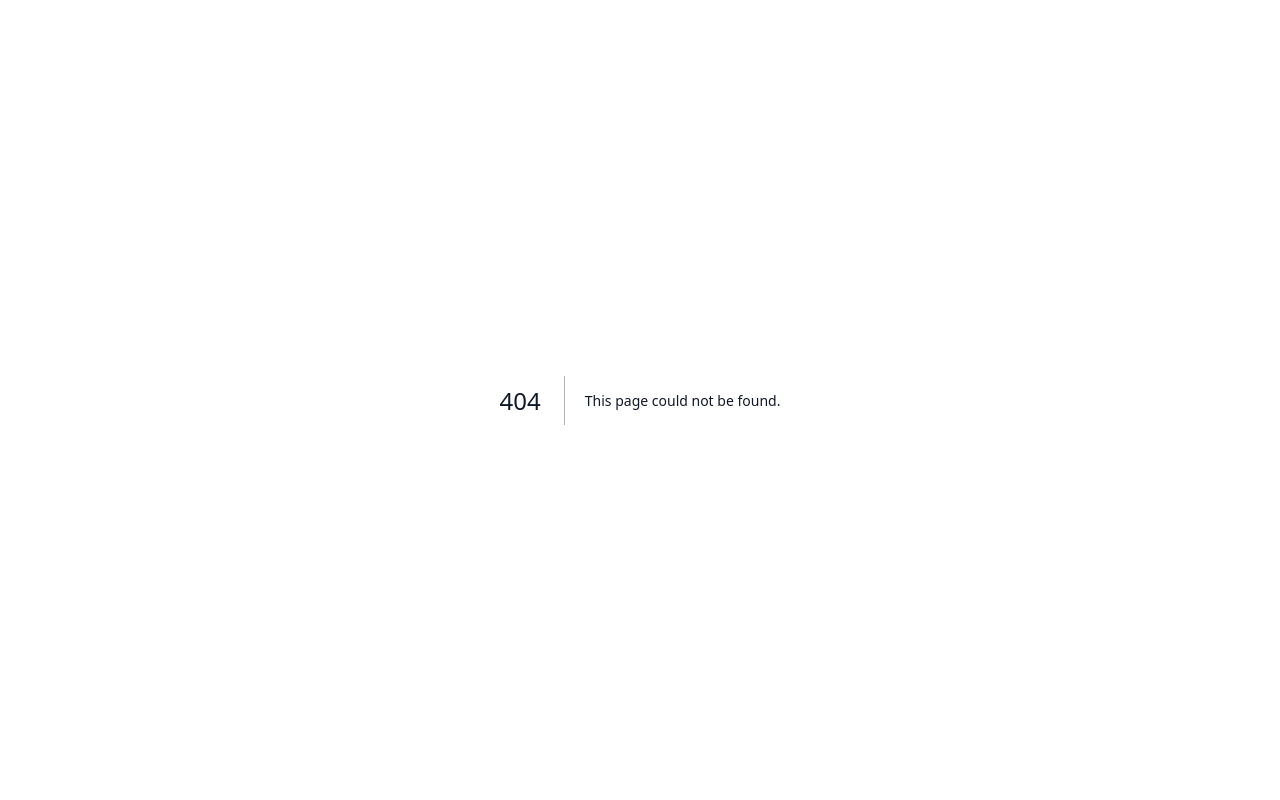
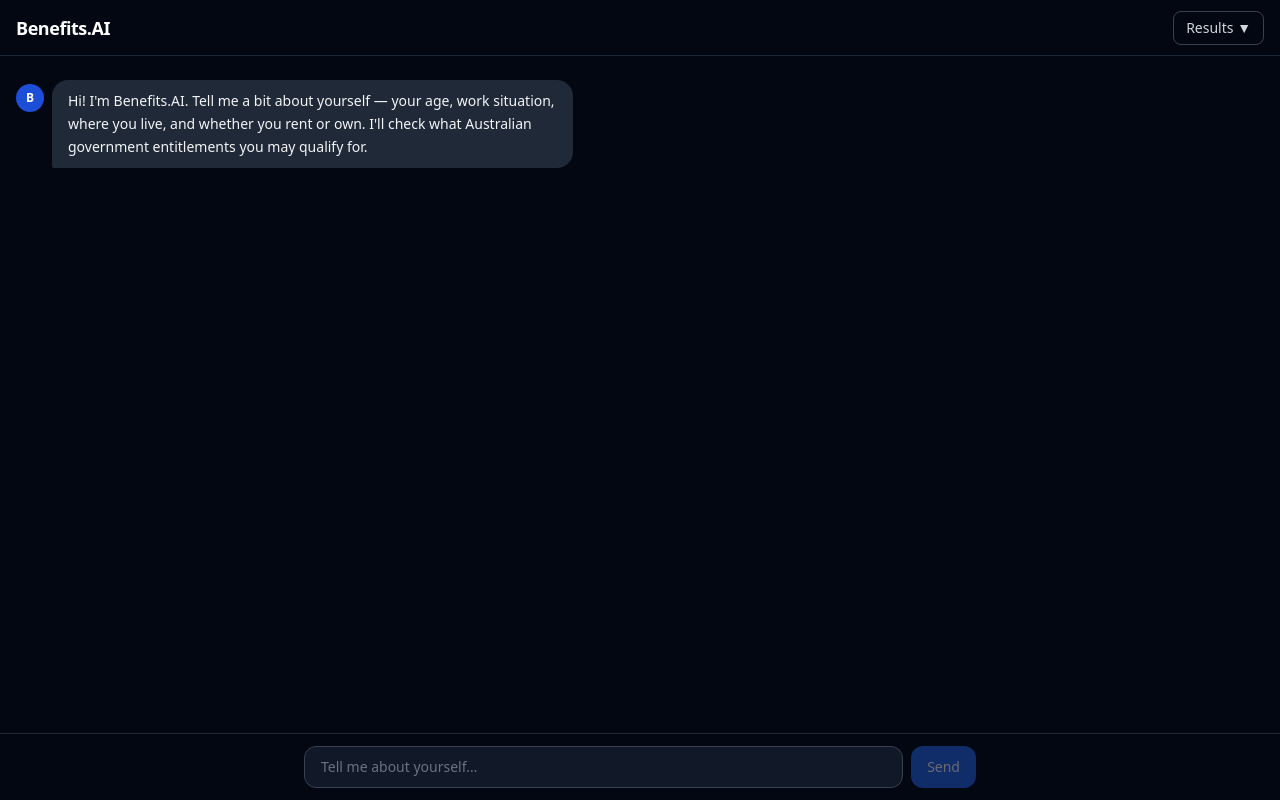
Before and after one commit to SyedAbbasHasanZaidi/Benefits.AI, a Next.js app in the folder apps/web/: page /chat in a window 1280 px wide. Before the commit this address had no page. Built offline with nearby package versions, Linux system fonts and the light colour scheme; no server answers.

Commit message:
feat: ChatPage + /chat route + dark theme layout

```diff
--- /dev/null
+++ b/apps/web/app/chat/page.tsx
@@ -0,0 +1,20 @@
+import { ChatPage } from '@/components/ChatPage'
+import type { SchemeMetadata } from '@/components/SchemeCard'
+
+const RULES_URL = process.env.RULES_SERVICE_URL ?? 'http://localhost:8001'
+
+async function fetchSchemes(): Promise<SchemeMetadata[]> {
+  try {
+    const res = await fetch(`${RULES_URL}/schemes`, { next: { revalidate: 300 } })
+    if (!res.ok) return []
+    const data = (await res.json()) as { schemes?: SchemeMetadata[] }
+    return data.schemes ?? []
+  } catch {
+    return []
+  }
+}
+
+export default async function ChatRoute() {
+  const schemes = await fetchSchemes()
+  return <ChatPage schemes={schemes} />
+}
--- a/apps/web/app/layout.tsx
+++ b/apps/web/app/layout.tsx
@@ -1,17 +1,15 @@
-import type { Metadata } from 'next';
-import './globals.css';
+import type { Metadata } from 'next'
+import './globals.css'
 
 export const metadata: Metadata = {
   title: 'Benefits.AI',
   description: 'Discover Australian government entitlements you may qualify for',
-};
+}
 
 export default function RootLayout({ children }: { children: React.ReactNode }) {
   return (
     <html lang="en">
-      <body className="min-h-screen bg-white text-gray-900 antialiased">
-        {children}
-      </body>
+      <body className="min-h-screen bg-gray-950 text-gray-100 antialiased">{children}</body>
     </html>
-  );
+  )
 }
--- a/apps/web/app/page.tsx
+++ b/apps/web/app/page.tsx
@@ -1,20 +1,20 @@
 export default function Home() {
   return (
-    <main className="flex min-h-screen flex-col items-center justify-center gap-6 p-8">
-      <h1 className="text-4xl font-bold tracking-tight">Benefits.AI</h1>
-      <p className="max-w-md text-center text-gray-600">
+    <main className="flex min-h-screen flex-col items-center justify-center gap-6 p-8 bg-gray-950">
+      <h1 className="text-4xl font-bold tracking-tight text-white">Benefits.AI</h1>
+      <p className="max-w-md text-center text-gray-400">
         Discover Australian government entitlements you may qualify for — federal, state, and local.
       </p>
       <a
         href="/chat"
-        className="rounded-lg bg-blue-600 px-6 py-3 text-white font-medium hover:bg-blue-700 transition-colors"
+        className="rounded-lg bg-blue-600 px-6 py-3 text-white font-medium hover:bg-blue-500 transition-colors"
       >
         Check my entitlements
       </a>
-      <p className="text-xs text-gray-400 max-w-sm text-center">
+      <p className="text-xs text-gray-600 max-w-sm text-center">
         This tool helps you explore what you might qualify for. It does not make formal benefit
         determinations — the relevant government agency does.
       </p>
     </main>
-  );
+  )
 }
--- /dev/null
+++ b/apps/web/components/ChatPage.tsx
@@ -0,0 +1,186 @@
+'use client'
+
+import { useChat } from 'ai/react'
+import { useEffect, useRef, useState } from 'react'
+import type { JSONValue } from 'ai'
+import { mergeProfile, type ProfileVariables } from '@/lib/orchestrator/profile'
+import type { EligibilityResult } from '@/lib/orchestrator/turn'
+import type { VariableGuidance } from '@/lib/orchestrator/guidance'
+import { ResultsDrawer } from './ResultsDrawer'
+import { MessageList } from './MessageList'
+import type { SchemeMetadata } from './SchemeCard'
+
+interface StreamPayload {
+  profileDelta?: Partial<ProfileVariables>
+  eligibility?: EligibilityResult
+  chips?: string[]
+  guidance?: VariableGuidance | null
+  guidanceVariable?: keyof ProfileVariables | null
+}
+
+interface ChatPageProps {
+  schemes: SchemeMetadata[]
+}
+
+const WELCOME_MESSAGE = {
+  id: 'welcome',
+  role: 'assistant' as const,
+  content:
+    "Hi! I'm Benefits.AI. Tell me a bit about yourself — your age, work situation, where you live, and whether you rent or own. I'll check what Australian government entitlements you may qualify for.",
+}
+
+export function ChatPage({ schemes }: ChatPageProps) {
+  const [profile, setProfile] = useState<ProfileVariables>({})
+  const [eligibility, setEligibility] = useState<EligibilityResult | null>(null)
+  const [chips, setChips] = useState<string[]>([])
+  const [guidance, setGuidance] = useState<VariableGuidance | null>(null)
+  const [lastAskedVariable, setLastAskedVariable] = useState<keyof ProfileVariables | null>(null)
+  const [showGuidance, setShowGuidance] = useState(false)
+  const [drawerOpen, setDrawerOpen] = useState(false)
+  const [input, setInput] = useState('')
+  const inputRef = useRef<HTMLTextAreaElement>(null)
+
+  const profileRef = useRef(profile)
+  const lastAskedRef = useRef(lastAskedVariable)
+  profileRef.current = profile
+  lastAskedRef.current = lastAskedVariable
+
+  const { messages, append, isLoading, data } = useChat({
+    api: '/api/chat',
+    initialMessages: [WELCOME_MESSAGE],
+    fetch: async (url, options) => {
+      const body = JSON.parse((options?.body as string) ?? '{}') as Record<string, unknown>
+      body.profile = profileRef.current
+      body.lastAskedVariable = lastAskedRef.current
+      return fetch(url, { ...options, body: JSON.stringify(body) })
+    },
+  })
+
+  useEffect(() => {
+    if (!data || data.length === 0) return
+    const latest = data[data.length - 1] as JSONValue
+    if (!latest || typeof latest !== 'object' || Array.isArray(latest)) return
+
+    const payload = latest as unknown as StreamPayload
+
+    if (payload.profileDelta) {
+      setProfile((prev) => mergeProfile(prev, payload.profileDelta!))
+    }
+    if (payload.eligibility) {
+      setEligibility(payload.eligibility)
+      const hasResults =
+        payload.eligibility.eligible.length > 0 || payload.eligibility.needs_info.length > 0
+      if (hasResults) setDrawerOpen(true)
+    }
+    if (payload.chips !== undefined) {
+      setChips(payload.chips)
+      setShowGuidance(false)
+    }
+    if (payload.guidance !== undefined) {
+      setGuidance(payload.guidance ?? null)
+    }
+    if (payload.guidanceVariable !== undefined) {
+      setLastAskedVariable(payload.guidanceVariable ?? null)
+    }
+  }, [data])
+
+  function handleChipClick(value: string) {
+    if (value === 'Not sure? →') {
+      setShowGuidance(true)
+      return
+    }
+    setChips([])
+    setShowGuidance(false)
+    void append({ role: 'user', content: value })
+  }
+
+  function handleDismissGuidance() {
+    setShowGuidance(false)
+    inputRef.current?.focus()
+  }
+
+  function handleAnswerInChat(question: string) {
+    setDrawerOpen(false)
+    setInput(question)
+    setTimeout(() => inputRef.current?.focus(), 50)
+  }
+
+  function handleAskMore(schemeId: string) {
+    setDrawerOpen(false)
+    const question = `Tell me more about the ${schemeId.replace(/_/g, ' ').toLowerCase()} scheme`
+    setInput(question)
+    setTimeout(() => inputRef.current?.focus(), 50)
+  }
+
+  function handleSend() {
+    const text = input.trim()
+    if (!text || isLoading) return
+    setInput('')
+    setChips([])
+    setShowGuidance(false)
+    void append({ role: 'user', content: text })
+  }
+
+  function handleKeyDown(e: React.KeyboardEvent<HTMLTextAreaElement>) {
+    if (e.key === 'Enter' && !e.shiftKey) {
+      e.preventDefault()
+      handleSend()
+    }
+  }
+
+  return (
+    <div className="flex h-screen flex-col bg-gray-950 text-gray-100">
+      <header className="flex h-14 shrink-0 items-center justify-between border-b border-gray-800 px-4">
+        <a href="/" className="text-lg font-semibold tracking-tight text-white">
+          Benefits.AI
+        </a>
+        <button
+          onClick={() => setDrawerOpen((o) => !o)}
+          className="rounded-lg border border-gray-700 px-3 py-1.5 text-sm text-gray-300 hover:bg-gray-800 transition-colors"
+        >
+          Results {drawerOpen ? '▲' : '▼'}
+        </button>
+      </header>
+
+      <ResultsDrawer
+        eligibility={eligibility}
+        schemes={schemes}
+        open={drawerOpen}
+        onToggle={() => setDrawerOpen((o) => !o)}
+        onAskMore={handleAskMore}
+        onAnswerInChat={handleAnswerInChat}
+      />
+
+      <MessageList
+        messages={messages}
+        chips={chips}
+        guidance={guidance}
+        showGuidance={showGuidance}
+        isLoading={isLoading}
+        onChipClick={handleChipClick}
+        onDismissGuidance={handleDismissGuidance}
+      />
+
+      <div className="shrink-0 border-t border-gray-800 bg-gray-950 px-4 py-3">
+        <div className="mx-auto flex max-w-2xl gap-2">
+          <textarea
+            ref={inputRef}
+            value={input}
+            onChange={(e) => setInput(e.target.value)}
+            onKeyDown={handleKeyDown}
+            placeholder="Tell me about yourself…"
+            rows={1}
+            className="flex-1 resize-none rounded-xl border border-gray-700 bg-gray-900 px-4 py-2.5 text-sm text-gray-100 placeholder-gray-500 focus:border-blue-600 focus:outline-none"
+          />
+          <button
+            onClick={handleSend}
+            disabled={!input.trim() || isLoading}
+            className="rounded-xl bg-blue-600 px-4 py-2.5 text-sm font-medium text-white hover:bg-blue-500 disabled:opacity-40 disabled:cursor-not-allowed transition-colors"
+          >
+            Send
+          </button>
+        </div>
+      </div>
+    </div>
+  )
+}
```
Also changed, not shown: 1 other file (tests, documents, lock files or other folders).
